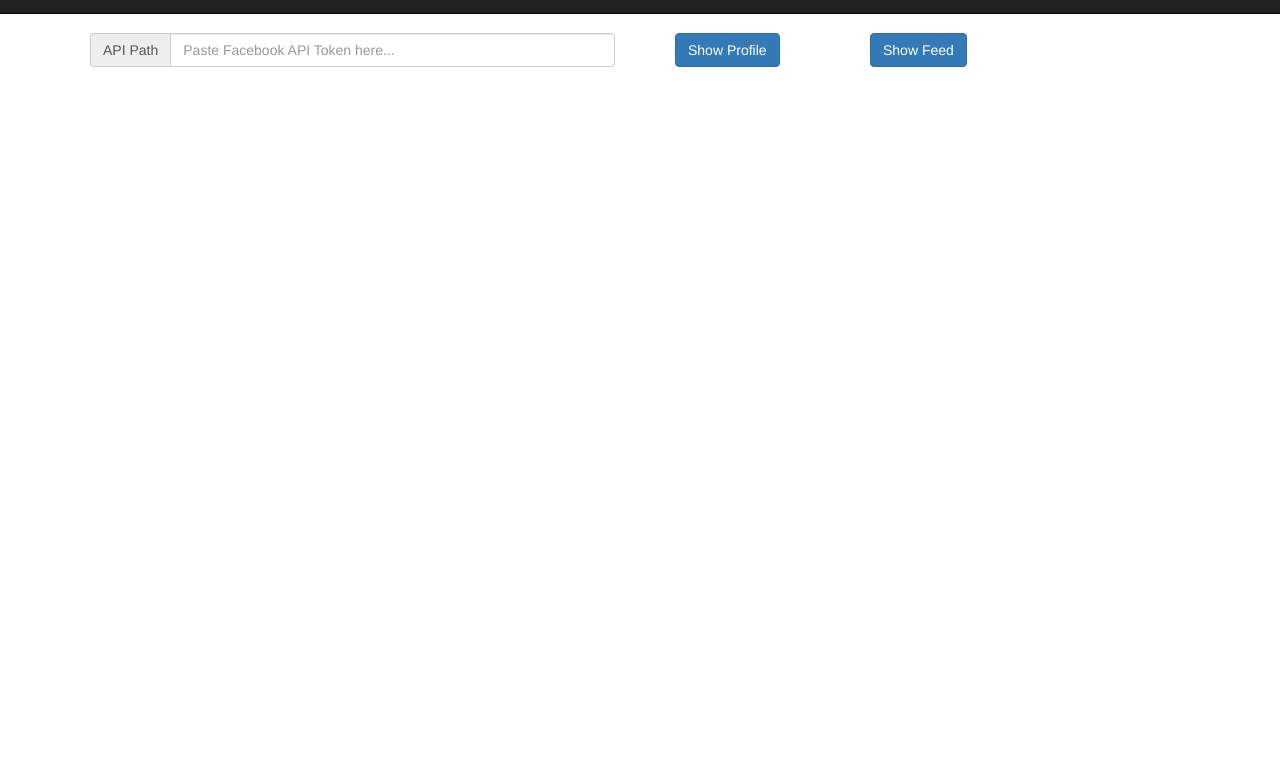
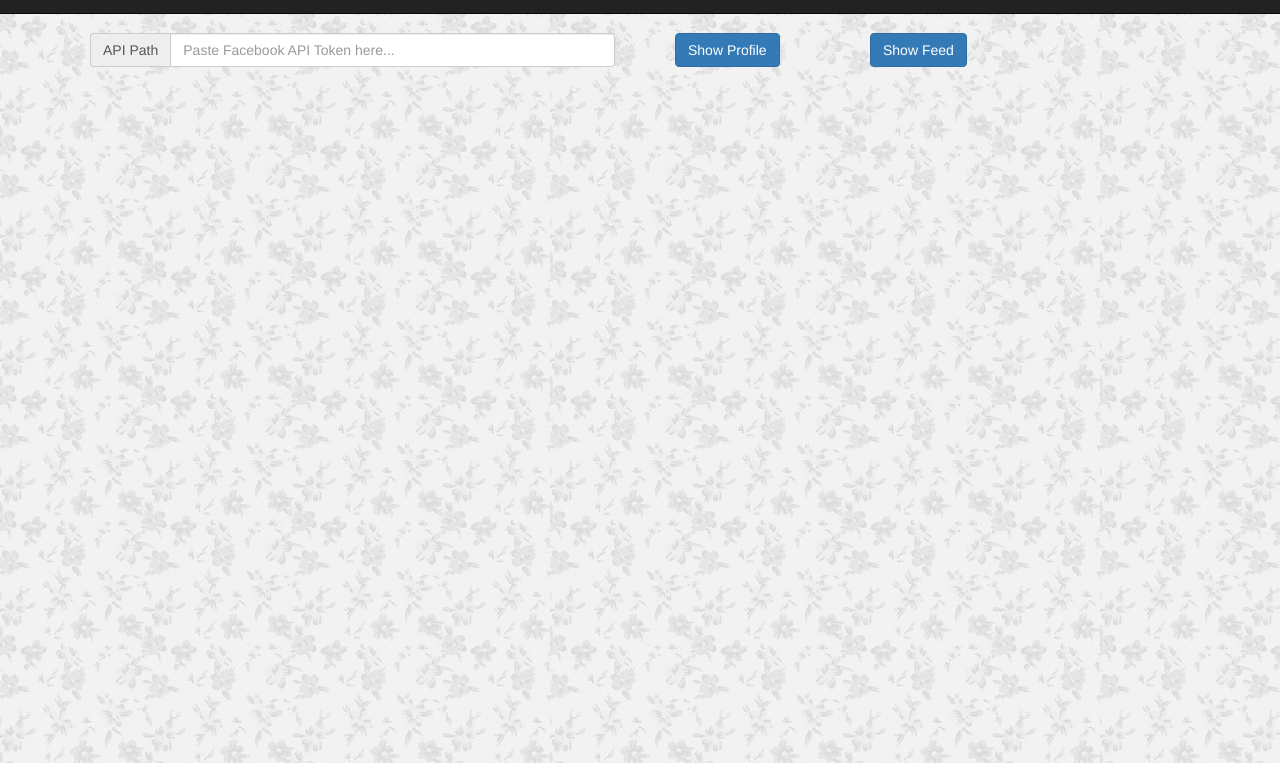
Before and after one commit to dipamar/Facebook, a plain HTML site: page index.html in a window 1280 px wide. Shown: the part 37-800 px from the top of the page. Drawn offline with nearby package versions, Linux system fonts and the light colour scheme.

Commit message:
Add files via upload

```diff
--- a/style.css
+++ b/style.css
@@ -1,5 +1,5 @@
 body{
-background-image: url("../css/backimage.jpg");
+background-image: url("backimage.jpg");
 background-repeat: repeat;
 }
 
```
